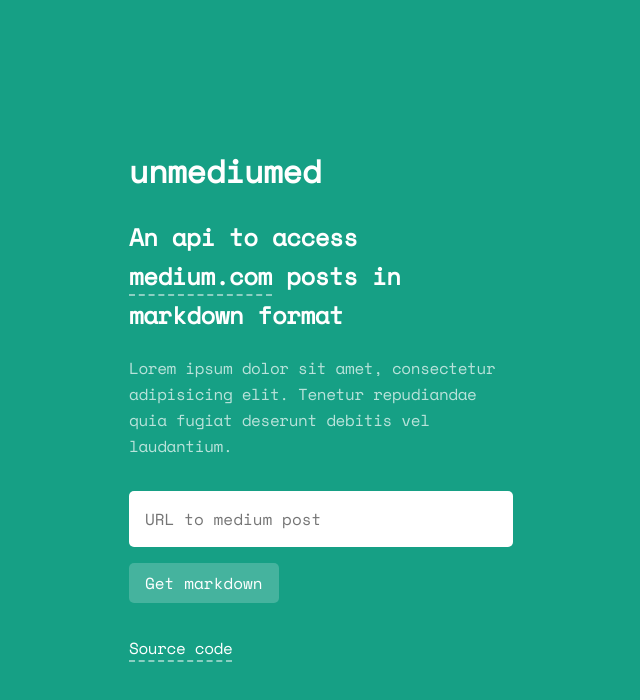
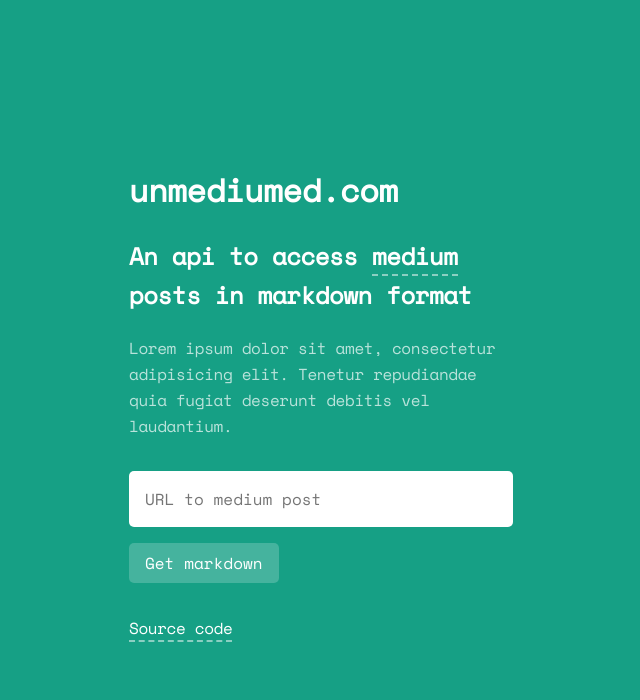
Before and after one commit to danielireson/unmediumed, a plain HTML site: page src/main/resources/template.html in a window 1280 px wide. Shown: the whole page, without its empty margins (319-959 px from the left). Drawn offline with nearby package versions, Linux system fonts and the light colour scheme.

Commit message:
add '.com' to template header

```diff
--- a/src/main/resources/template.html
+++ b/src/main/resources/template.html
@@ -106,8 +106,8 @@
 </style>
 <body>
   <div class="container">
-    <h1><a href="/">unmediumed</a></h1>
-    <h2>An api to access <a href="https://medium.com" target="blank">medium.com</a> posts in markdown format</h2>
+    <h1><a href="/">unmediumed.com</a></h1>
+    <h2>An api to access <a href="https://medium.com" target="blank">medium</a> posts in markdown format</h2>
     <p>Lorem ipsum dolor sit amet, consectetur adipisicing elit. Tenetur repudiandae quia fugiat deserunt debitis vel laudantium.</p>
     <form action="{{formAction}}">
       <input type="text" placeholder="URL to medium post" autofocus>
```
